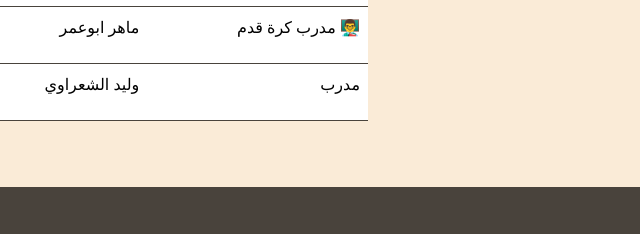
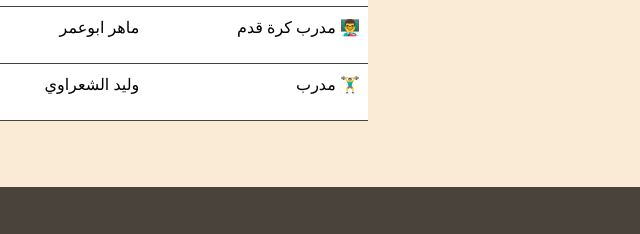
Before and after one commit to abedAbulail/watan-burka, a plain HTML site: page services/service9.html in a window 1280 px wide. Shown: the part 304-538 px from the top of the page, 640-1280 px from the left. Drawn offline with nearby package versions, Linux system fonts and the light colour scheme.

Commit message:
Update service9.html

```diff
--- a/services/service9.html
+++ b/services/service9.html
@@ -86,7 +86,7 @@
                 </td>
                 <td class="td">الحارة الغربية</td>
                 <td class="td">وليد الشعراوي</td>
-                <td class="td">مدرب</td>
+                <td class="td">مدرب 🏋️‍♂️</td>
               </tr>
             </tbody>
           </table>
```
